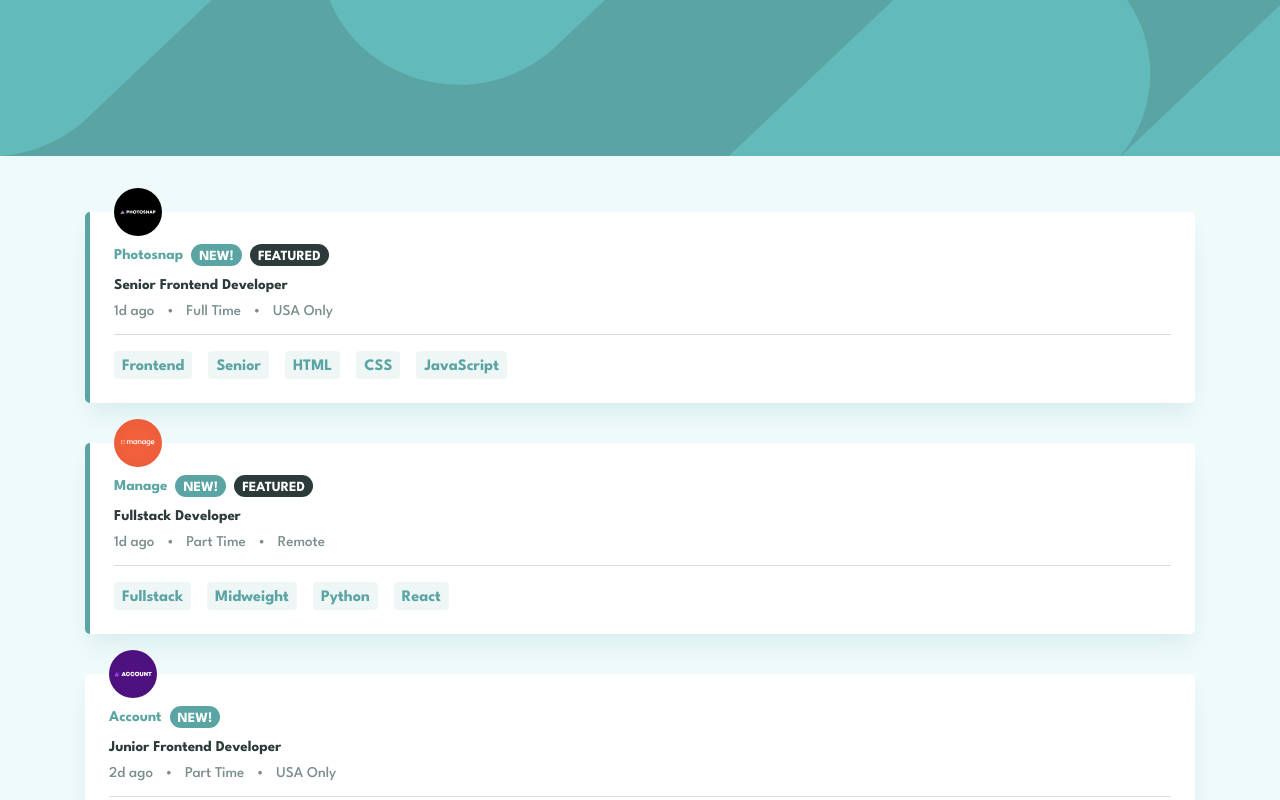
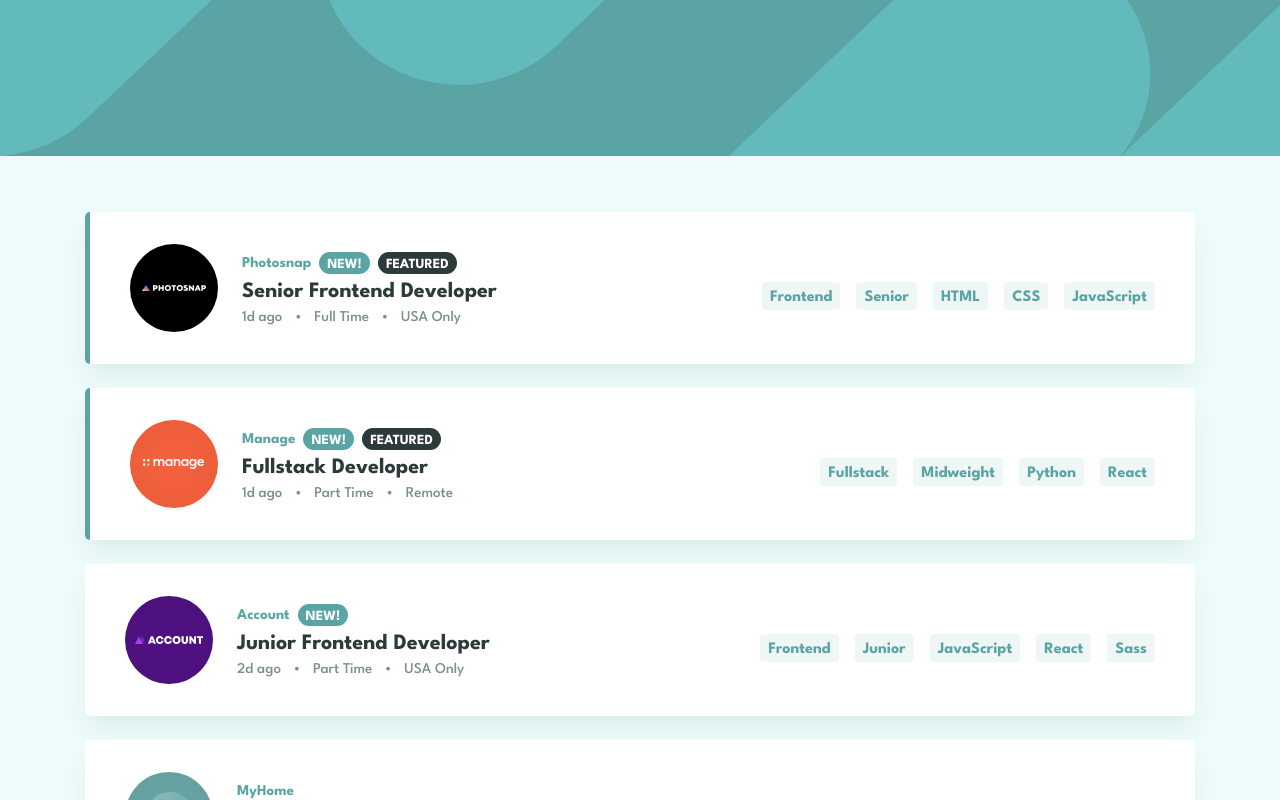
Before and after one commit to Freja137/job_listing, a Vue app: page / in a window 1280 px wide. Shown: the top 800 px of the page. Built offline with nearby package versions, Linux system fonts and the light colour scheme.

Commit message:
Desktoplayout for jobkort

```diff
--- a/src/style.css
+++ b/src/style.css
@@ -160,3 +160,34 @@ main {
   width: 48px;
   height: 48px;
 }
+
+@media (min-width: 900px) {
+  .job-list {
+    gap: 24px;
+  }
+
+  .job-card {
+    display: flex;
+    align-items: center;
+    gap: 24px;
+    padding: 32px 40px;
+  }
+
+  .job-logo {
+    position: static;
+    width: 88px;
+    height: 88px;
+  }
+
+  .job-info h2 {
+    font-size: 22px;
+    margin: 8px 0;
+  }
+
+  .job-tags {
+    margin: 0 0 0 auto;
+    border-top: none;
+    padding-top: none;
+    justify-content: flex-end;
+  }
+}
```
